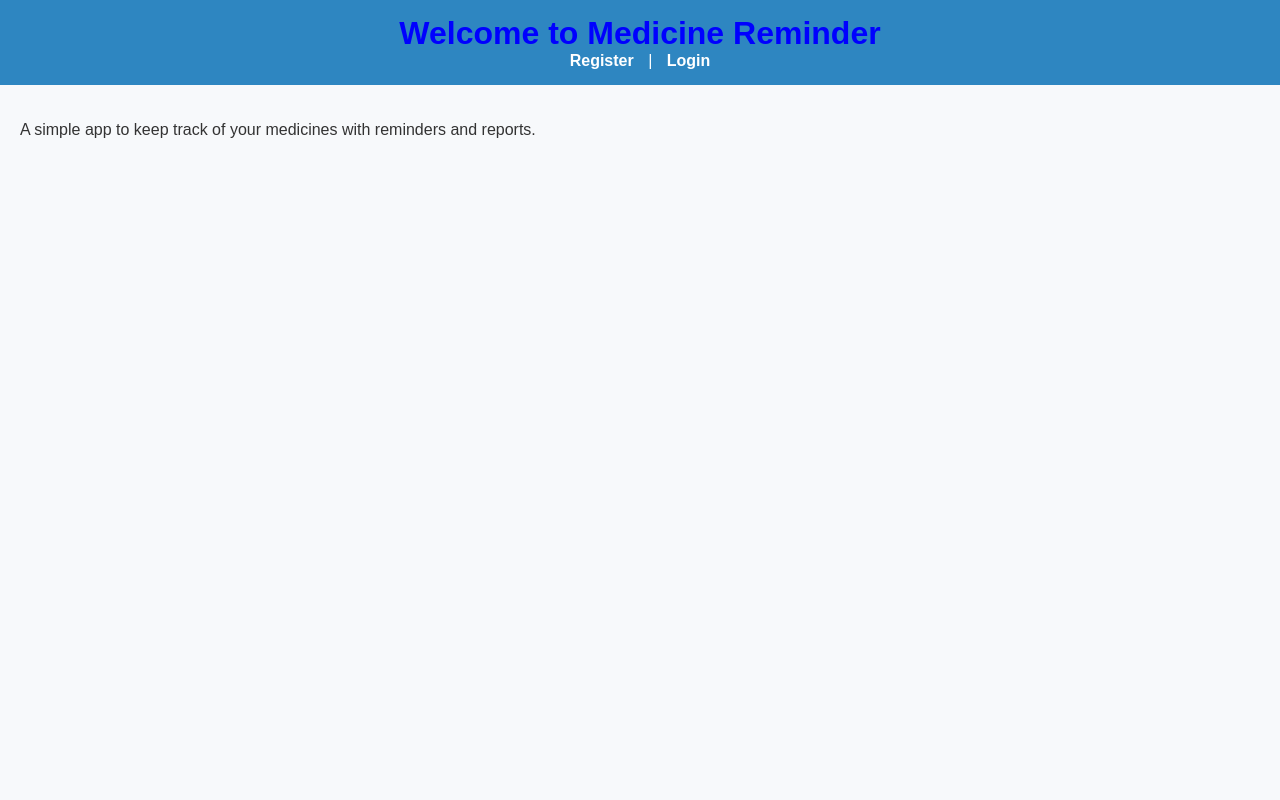
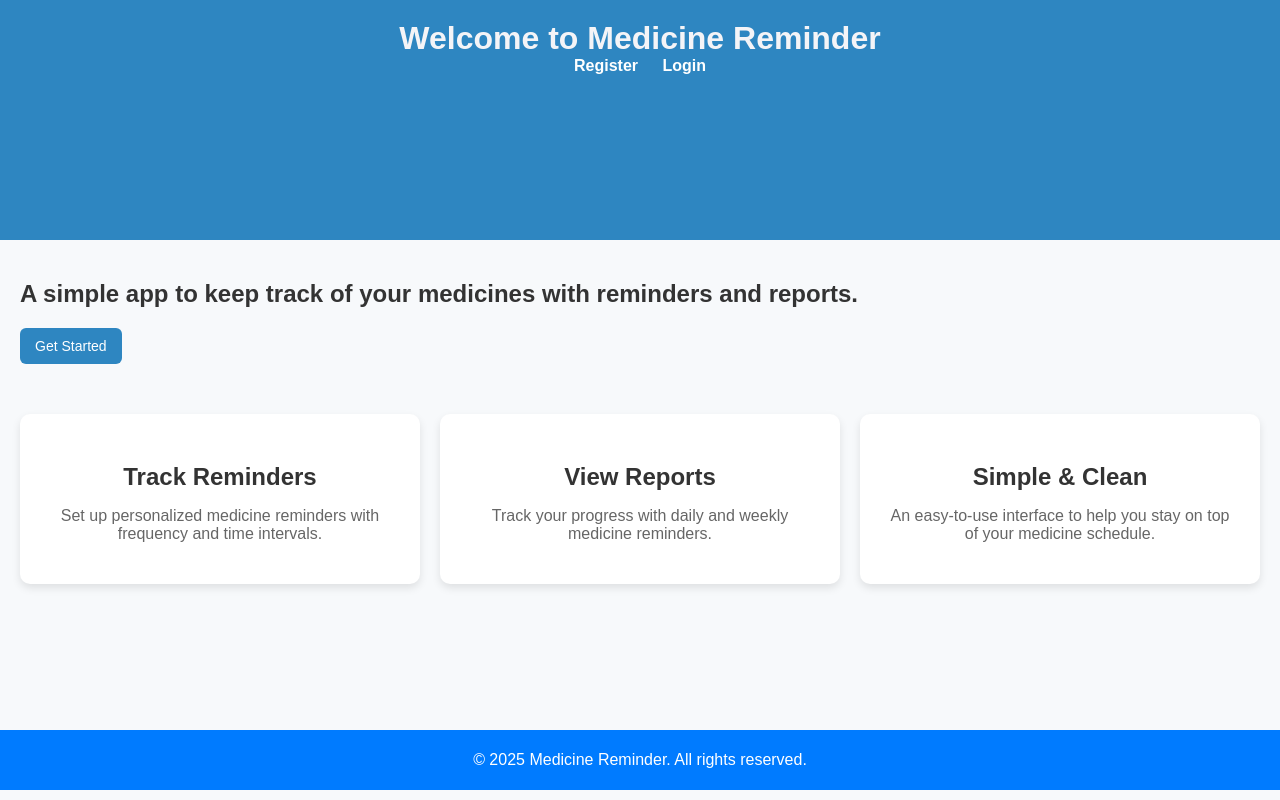
Before and after one commit to jebintithi33/medicine_reminder_frontend, a website built with Vite: page index.html in a window 1280 px wide. Built offline with nearby package versions, Linux system fonts and the light colour scheme.

Commit message:
homepage updated

```diff
--- a/index.html
+++ b/index.html
@@ -6,18 +6,44 @@
     <link rel="stylesheet" href="/src/style.css" />
   </head>
   <body>
-    <header>
-      <h1 id="welcome">Welcome to Medicine Reminder</h1>
-      <nav>
-        <a href="register.html">Register</a> |
-        <a href="login.html">Login</a>
-      </nav>
+    <header class="header">
+      <div class="container">
+        <h1 id="welcome" class="title">Welcome to Medicine Reminder</h1>
+        <nav class="navbar">
+          <a href="register.html" class="nav-link">Register</a>
+          <a href="login.html" class="nav-link">Login</a>
+        </nav>
+      </div>
     </header>
+
     <main>
-      <p>
-        A simple app to keep track of your medicines with reminders and reports.
-      </p>
+      <!-- Hero Section -->
+      <section class="hero">
+        <h2>A simple app to keep track of your medicines with reminders and reports.</h2>
+        <button class="cta-btn">Get Started</button>
+      </section>
+
+      <!-- Features Section -->
+      <section class="features">
+        <div class="feature-card">
+          <h3>Track Reminders</h3>
+          <p>Set up personalized medicine reminders with frequency and time intervals.</p>
+        </div>
+        <div class="feature-card">
+          <h3>View Reports</h3>
+          <p>Track your progress with daily and weekly medicine reminders.</p>
+        </div>
+        <div class="feature-card">
+          <h3>Simple & Clean</h3>
+          <p>An easy-to-use interface to help you stay on top of your medicine schedule.</p>
+        </div>
+      </section>
     </main>
+
+    <footer>
+      <p>&copy; 2025 Medicine Reminder. All rights reserved.</p>
+    </footer>
+
     <script type="module" src="/src/main.js"></script>
   </body>
 </html>
--- a/src/style.css
+++ b/src/style.css
@@ -9,10 +9,24 @@ body {
   color: #333;
 }
 
+#bottomText {
+  font-size: 1.5rem;
+  line-height: 1.6;
+  color: #555;
+  max-width: 700px;
+  margin: 0 auto;
+  padding: 20px;
+  background-color: #fff;
+  border-radius: 10px;
+  box-shadow: 0 4px 12px rgba(0, 0, 0, 0.1);
+}
+
+
 header {
   background: #2e86c1;
+  height: 200px;
   color: white;
-  padding: 15px;
+  padding: 20px;
   text-align: center;
 }
 
@@ -24,6 +38,7 @@ nav a {
   color: white;
   text-decoration: none;
   margin: 0 10px;
+  padding-top: 40px;
   font-weight: bold;
 }
 
@@ -171,7 +186,7 @@ a:hover {
 }
 
 #welcome {
-  color: blue;
+  color: rgb(244, 244, 247);
 }
 
 .center_position {
@@ -179,3 +194,46 @@ a:hover {
   width: fit-content;
   text-align: center;
 }
+
+/* Features Section */
+.features {
+  display: flex;
+  justify-content: space-between;
+  margin-top: 50px;
+  gap: 20px;
+}
+
+.feature-card {
+  background: white;
+  padding: 25px;
+  border-radius: 10px;
+  box-shadow: 0 4px 8px rgba(0, 0, 0, 0.1);
+  text-align: center;
+  width: 30%;
+  transition: transform 0.3s ease;
+}
+
+.feature-card:hover {
+  transform: translateY(-5px);
+}
+
+.feature-card h3 {
+  font-size: 1.5rem;
+  margin-bottom: 15px;
+}
+
+.feature-card p {
+  font-size: 1rem;
+  color: #666;
+}
+/* Footer */
+footer {
+  position: fixed;
+  left: 0;
+  right:0;
+  bottom: 10px; /* Adjust the space from the bottom */
+  text-align: center;
+  padding: 5px;
+  background: #007bff;
+  color: white;
+}
```
